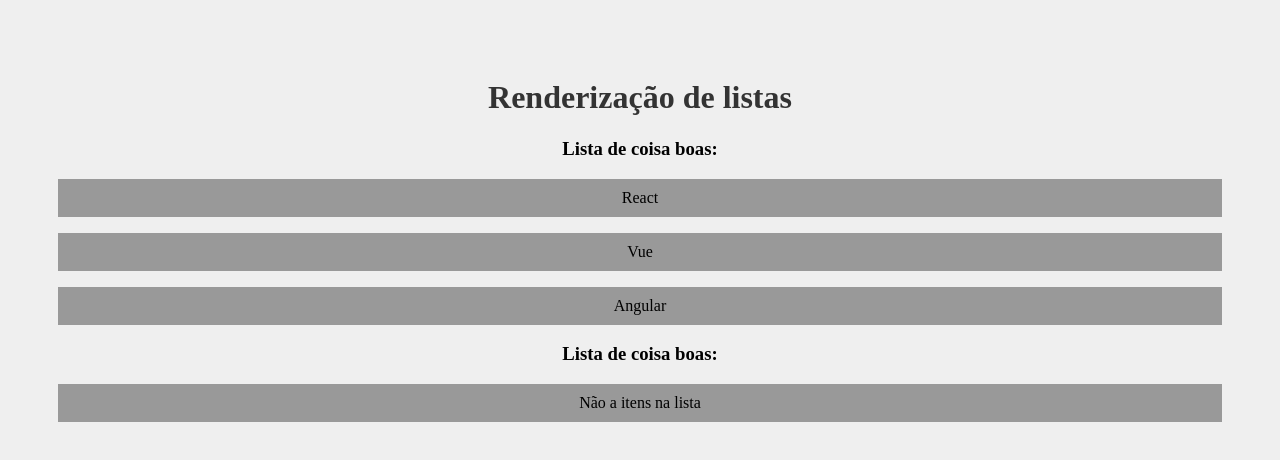
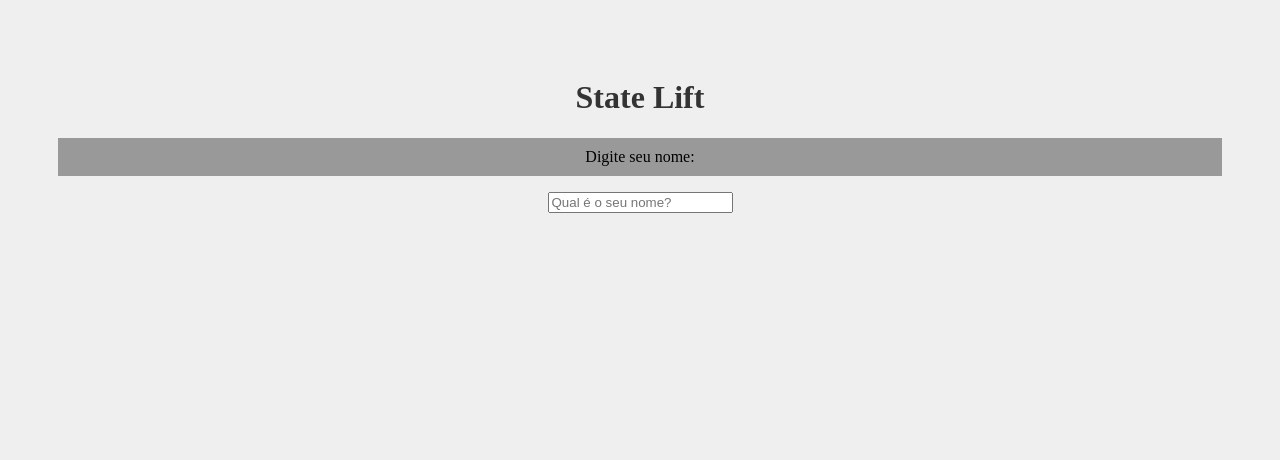
Before and after one commit to Sousa-Edson/estudando-react-js, a React (Create React App) app: page / in a window 1280 px wide. Shown: the top 460 px of the page. Built offline with nearby package versions, Linux system fonts and the light colour scheme.

Commit message:
adicionando saudação

```diff
--- a/src/App.js
+++ b/src/App.js
@@ -1,12 +1,15 @@
+import { useState } from "react";
 import "./App.css";
-import OutraLista from "./components/OutraLista";
+import SeuNome from "./components/SeuNome";
+import Saudacao from "./components/Saudacao";
 function App() {
-  const meusItens = ["React", "Vue", "Angular"];
+  const [nome, setNome] = useState();
   return (
     <div className="App">
-      <h1>Renderização de listas</h1>
-      <OutraLista itens={meusItens} />
-      <OutraLista itens={[]} />
+      <h1>State Lift</h1>
+      <SeuNome setNome={setNome} />
+      <Saudacao nome= {nome}/>
+
     </div>
   );
 }
--- /dev/null
+++ b/src/components/Saudacao.js
@@ -0,0 +1,11 @@
+function Saudacao({nome}){
+    function gerarSaudacao(algumNome){
+        return `Olá , ${algumNome}, tudo bem?`
+    }
+    return(
+        <>
+            {nome && <p>{gerarSaudacao(nome)}</p>}
+        </>
+    )
+}
+export default Saudacao
--- /dev/null
+++ b/src/components/SeuNome.js
@@ -0,0 +1,13 @@
+function SeuNome({ setNome }) {
+  return (
+    <div>
+      <p>Digite seu nome:</p>
+      <input
+        type="text"
+        placeholder="Qual é o seu nome?"
+        onChange={(e) => setNome(e.target.value)}
+      />
+    </div>
+  );
+}
+export default SeuNome;
```
